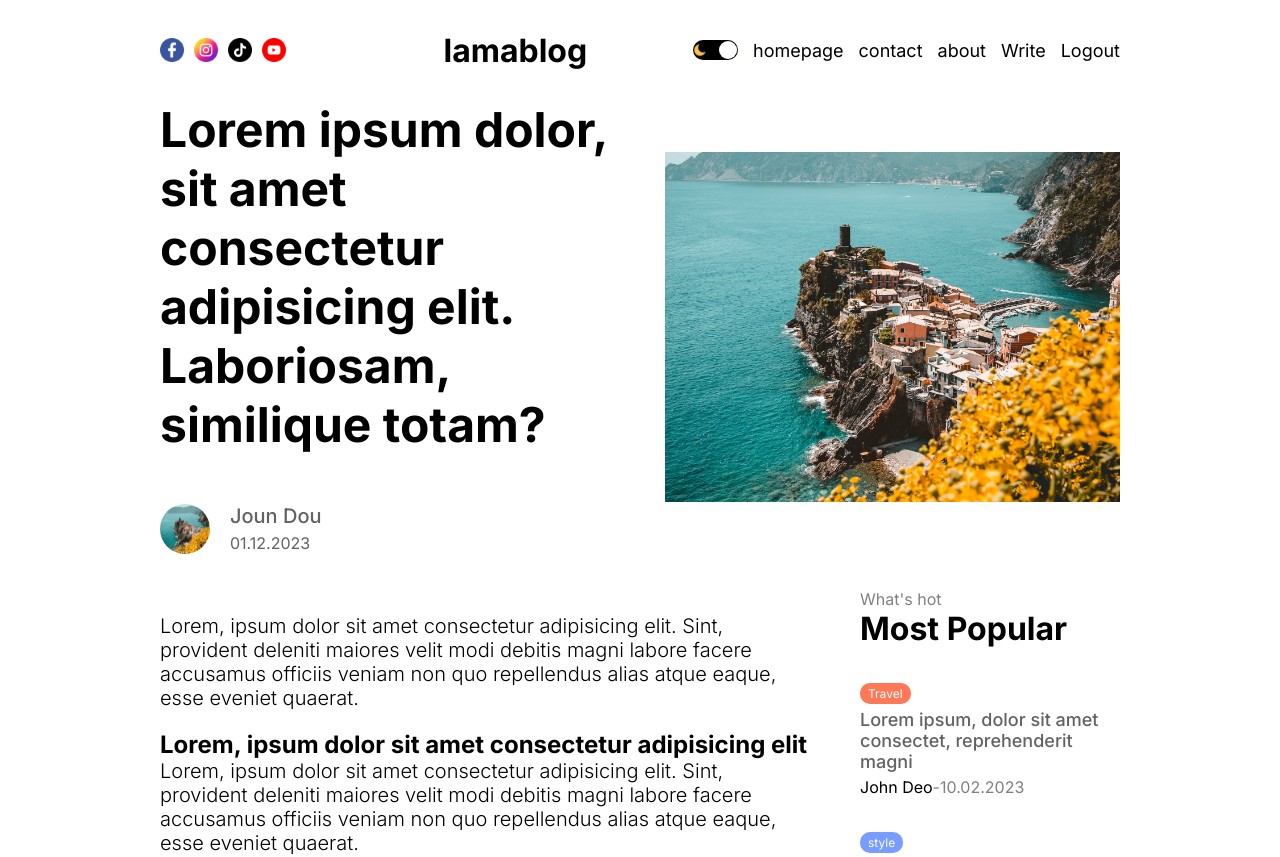
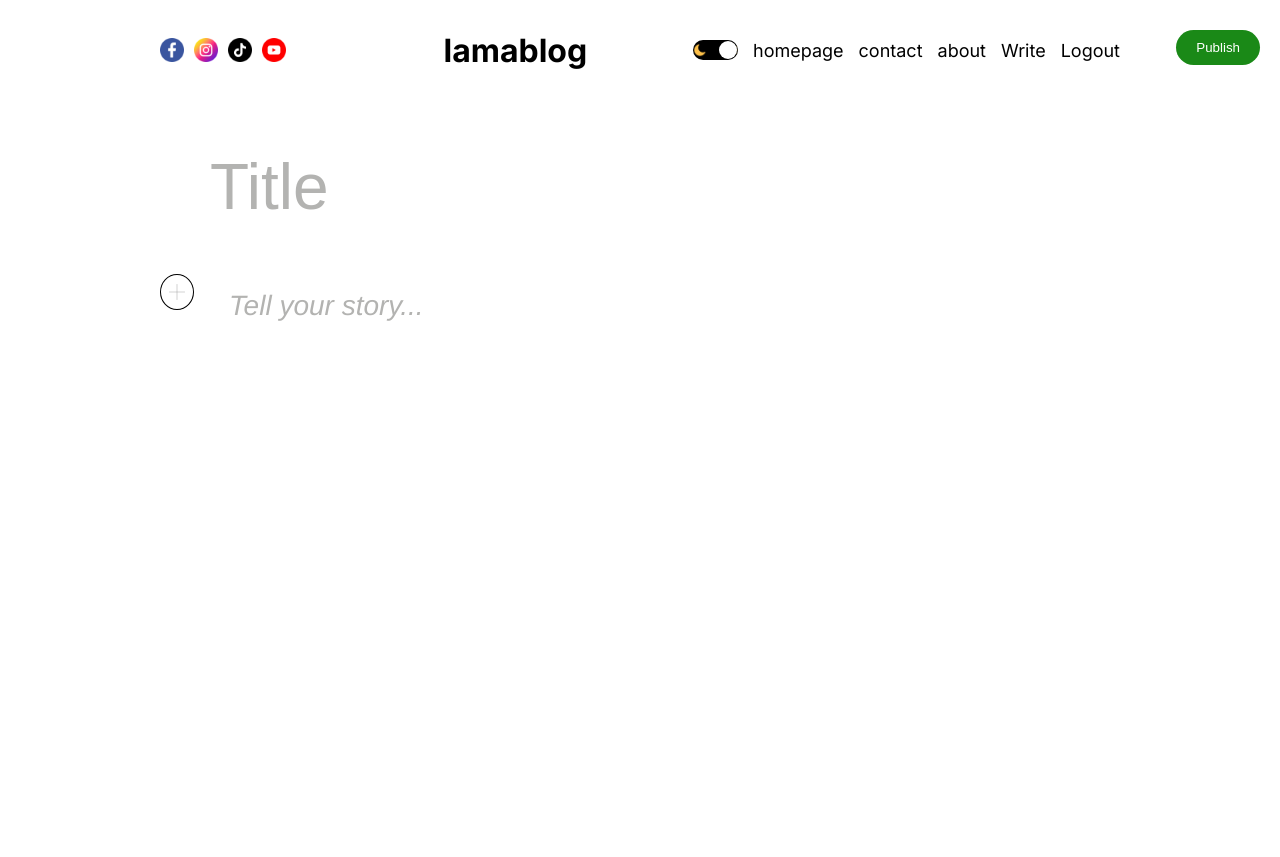
Before and after one commit to mehranehsoleimani66/Blog_app, a Next.js app: page /write in a window 1280 px wide. Shown: the top 857 px of the page. Built offline with nearby package versions, Linux system fonts and the light colour scheme.

Commit message:
added write page

```diff
--- /dev/null
+++ b/src/app/write/page.jsx
@@ -0,0 +1,45 @@
+"use client";
+import Image from "next/image";
+import styles from "./writepage.module.css";
+import { useState } from "react";
+import ReactQuill from "react-quill";
+import "react-quill/dist/quill.bubble.css";
+
+const WritePage = () => {
+  const [open, setOpen] = useState(false);
+  const [value, setValue] = useState("");
+  return (
+    <div className={styles.container}>
+      <input placeholder="Title" type="text" className={styles.input} />
+      <div className={styles.editor}>
+        <button className={styles.addButton} onClick={() => setOpen(!open)}>
+          <Image src="/plus.png" alt="" width={16} height={16} />
+        </button>
+
+        {open && (
+          <div className={styles.add}>
+            <button className={styles.button}>
+              <Image src="/image.png" alt="" width={16} height={16} />
+            </button>
+            <button className={styles.button}>
+              <Image src="/external.png" alt="" width={16} height={16} />
+            </button>
+            <button className={styles.button}>
+              <Image src="/video.png" alt="" width={16} height={16} />
+            </button>
+          </div>
+        )}
+        <ReactQuill
+          className={styles.textArea}
+          theme="bubble"
+          value={value}
+          onChange={setValue}
+          placeholder="Tell your story..."
+        />
+      </div>
+      <button className={styles.publish}>Publish</button>
+    </div>
+  );
+};
+
+export default WritePage;
--- /dev/null
+++ b/src/app/write/writepage.module.css
@@ -0,0 +1,52 @@
+.editor {
+  display: flex;
+  gap: 20px;
+  height: 700px;
+  position: relative;
+}
+.textArea {
+  width: 100%;
+}
+.addButton,
+.button {
+  display: flex;
+  /* flex-direction: row; */
+  width: 36px;
+  height: 36px;
+  cursor: pointer;
+  border-radius: 50%;
+  align-items: center;
+  background: transparent;
+  border: 1px solid var(--textColor);
+  justify-content: center;
+}
+.add {
+  display: flex;
+  gap: 20px;
+  background: var(--bg);
+  position: absolute;
+  z-index: 999;
+  left: 50px;
+  width: 100%;
+}
+.input {
+  padding: 50px;
+  font-size: 64px;
+  border: none;
+  background-color: transparent;
+  outline: none;
+  color: #b3b3b1;
+}
+.input::placeholder {
+  color: #b3b3b1;
+}
+.publish {
+  position: absolute;
+  top: 30px;
+  right: 20px;
+  border-radius: 20px;
+  background-color: #1a8917;
+  color: white;
+  padding: 10px 20px;
+  border: none;
+}
```
